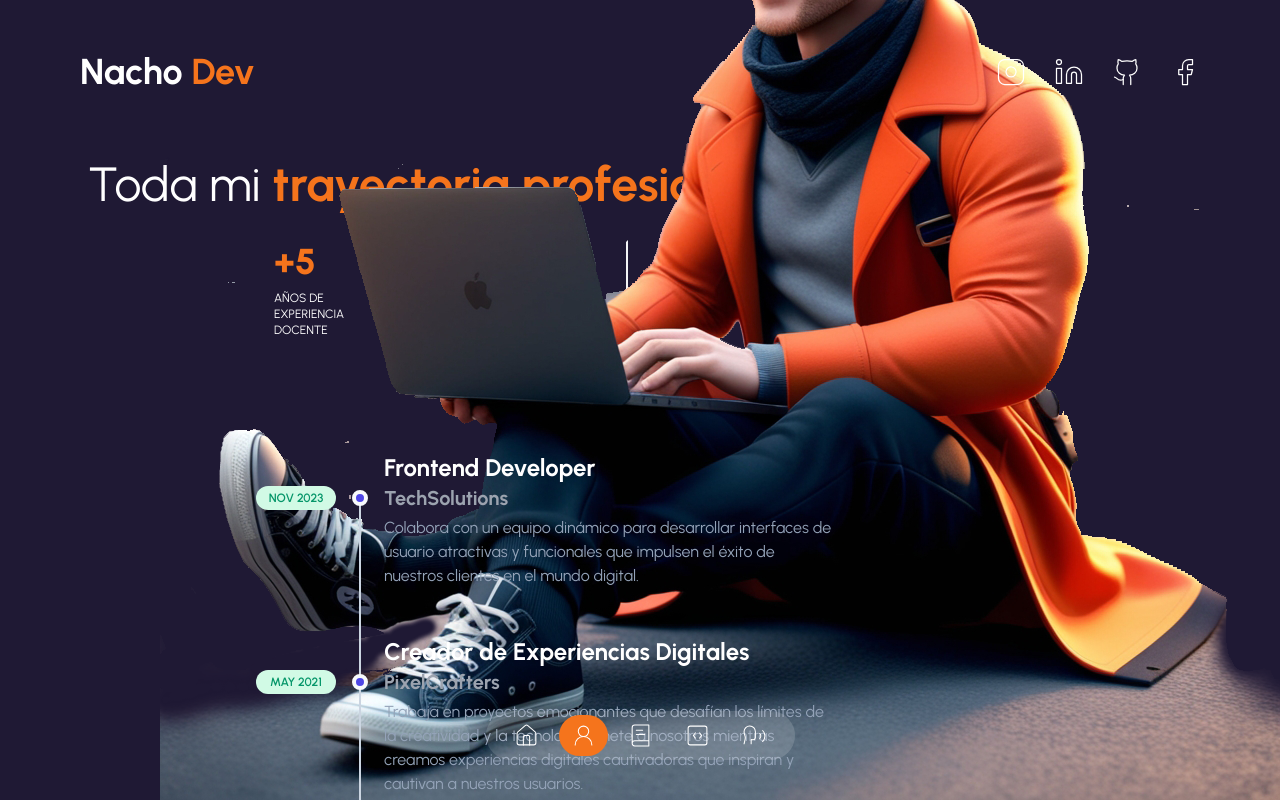
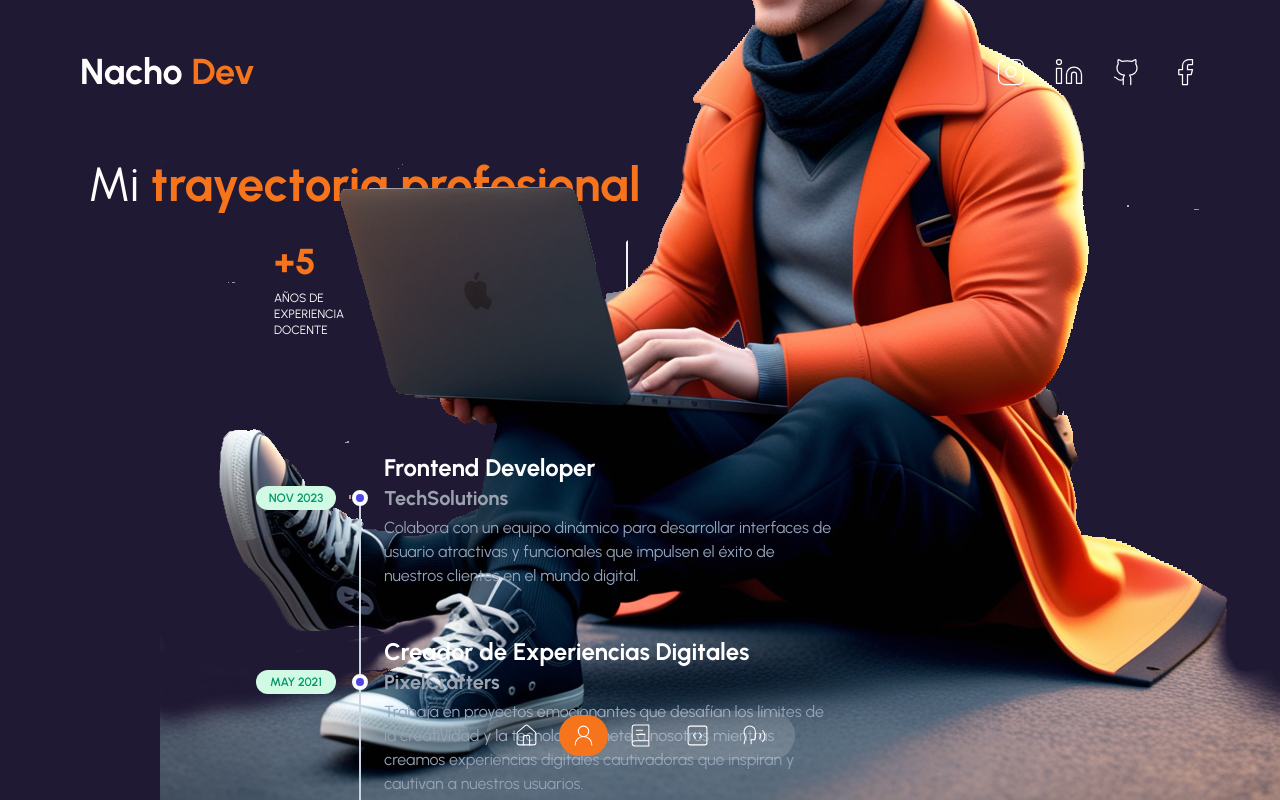
Before and after one commit to ignaciochiappero/nachodevportfolio, a Next.js app: page /about-me in a window 1280 px wide. Shown: the top 800 px of the page. Built offline with nearby package versions, Linux system fonts and the light colour scheme.

Commit message:
sexto commit modif navbar

```diff
--- a/app/(routes)/about-me/page.tsx
+++ b/app/(routes)/about-me/page.tsx
@@ -14,7 +14,7 @@ const PageAboutMe = () => {
           <Avatar />
 
           <h1 className="text-2xl leading-tight text-center md:text-left md:text-5xl md:mt-10">
-            Toda mi{' '}
+            Mi{' '}
               <span className="font-bold text-secondary"> trayectoria profesional </span>
           </h1>
 
--- a/components/counter-services.tsx
+++ b/components/counter-services.tsx
@@ -13,7 +13,7 @@ const CounterServices = () => {
         {/* Efecto de conteo en cada una de las categorías, para cambiarlas ir a @/data */}
         {dataCounter.map(({id, endCounter, text, lineRight, lineRightMobile}) => (
 
-            <div key={id} className={`${lineRight && 'ltr'}`}>
+            <div key={id} className={`${lineRight && ' ltr'}`}>
                 <div className={`
                     ${lineRight && 'px-4 border-2 border-transparent md:border-e-gray-100'}
                     ${lineRightMobile && 'border-e-gray-100'}
--- a/components/introduction.tsx
+++ b/components/introduction.tsx
@@ -71,7 +71,7 @@ const Introduction = () => {
             </p>
 
             {/* Botones debajo de la descripción */}
-            <div className="flex item-center justify-center gap-3 md:justify-start md:gap-10">
+            <div className="flex item-center justify-center gap-3 md:justify-start md:gap-10 max:sm:mb-20">
 
                     {/* Botón de ver proyectos */}
                     <Link
--- a/components/navbar.tsx
+++ b/components/navbar.tsx
@@ -20,7 +20,9 @@ const Navbar = () => {
     return (
 
     //Caja de la navbar
-    <MotionTransition position="right" className="fixed z-40 flex flex-col items-center justify-center w-full mt-auto h-max bottom-10">
+    <MotionTransition position="right" className="fixed z-40 flex flex-col items-center justify-center w-full mt-auto h-max
+
+    max-sm:bottom-2 sm:bottom-5 md:bottom-10">
 
         {/* Navbar visible */}
         <nav>
```
